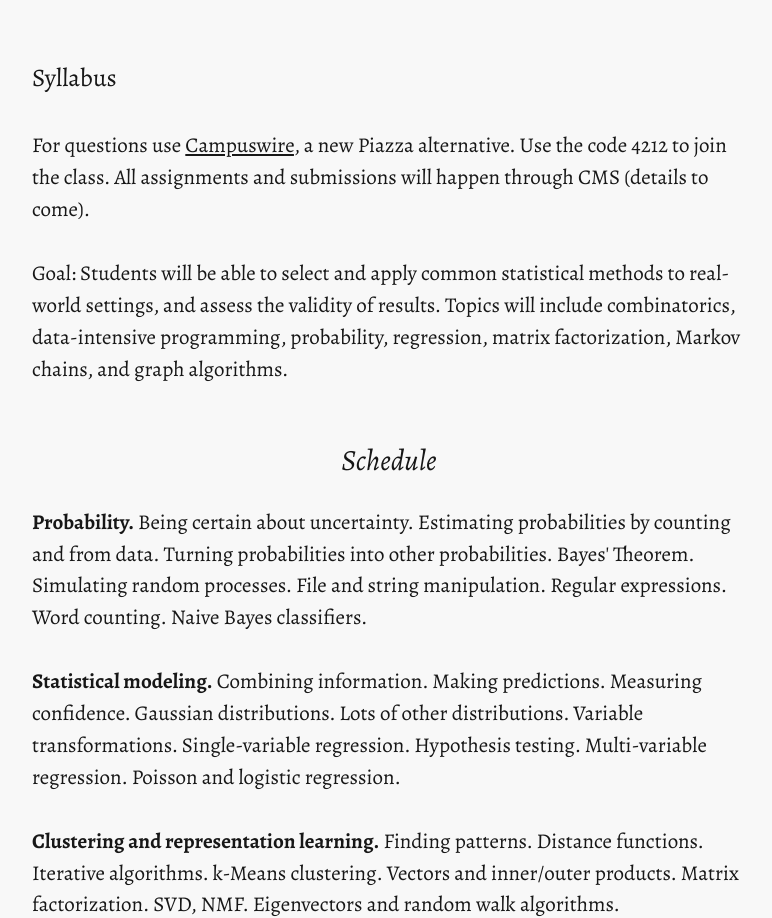
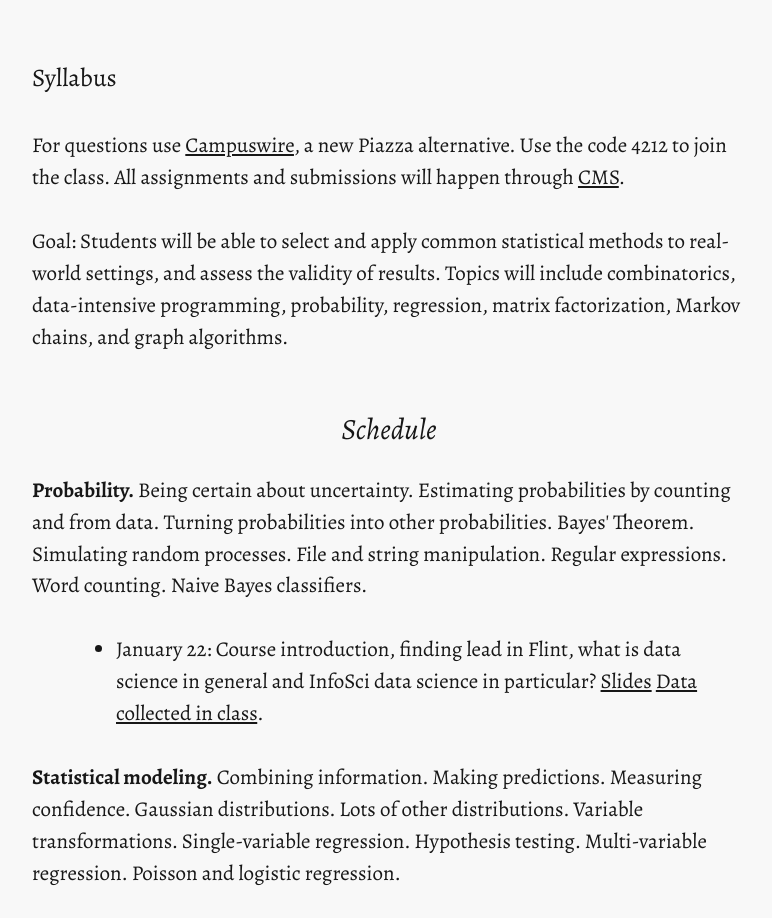
Before and after one commit to mimno/info2950-spring2019, a plain HTML site: page index.html in a window 1280 px wide. Shown: the part 167-1085 px from the top of the page, without its empty margins (251-1023 px from the left). Drawn offline with nearby package versions, Linux system fonts and the light colour scheme; a web font is replaced by a local one.

Commit message:
outline start

```diff
--- a/index.html
+++ b/index.html
@@ -428,7 +428,7 @@
 <section class="content">
  <h2>Syllabus</h2>
 
-<p>For questions use <a href="https://campuswire.com/p/GA3476E54">Campuswire</a>, a new Piazza alternative. Use the code 4212 to join the class. All assignments and submissions will happen through CMS (details to come).
+<p>For questions use <a href="https://campuswire.com/p/GA3476E54">Campuswire</a>, a new Piazza alternative. Use the code 4212 to join the class. All assignments and submissions will happen through <a href="https://cmsx.cs.cornell.edu">CMS</a>.
 </p>
 </section>
 
@@ -445,6 +445,10 @@ Topics will include combinatorics, data-intensive programming, probability, regr
 <section class="content">
 <h3>Schedule</h3>
 <p><b>Probability.</b> Being certain about uncertainty. Estimating probabilities by counting and from data. Turning probabilities into other probabilities. Bayes' Theorem. Simulating random processes. File and string manipulation. Regular expressions. Word counting. Naive Bayes classifiers.
+
+<ul>
+  <li>January 22: Course introduction, finding lead in Flint, what is data science in general and InfoSci data science in particular? <a href="Slides/2950_Jan_22.pdf">Slides</a> <a href="Data/responses-0122.tsv">Data collected in class</a>.</li>
+</ul>
 </p>
 
 <p><b>Statistical modeling.</b> Combining information. Making predictions. Measuring confidence. Gaussian distributions. Lots of other distributions. Variable transformations. Single-variable regression. Hypothesis testing. Multi-variable regression. Poisson and logistic regression.</p>
```
